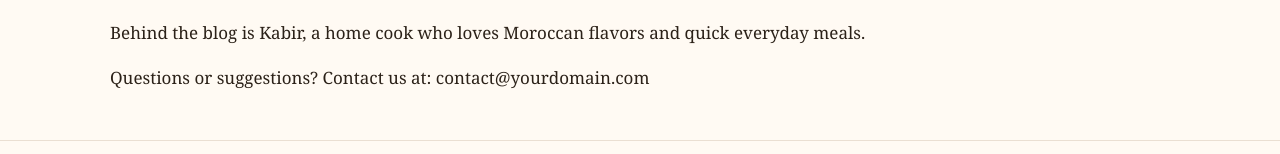
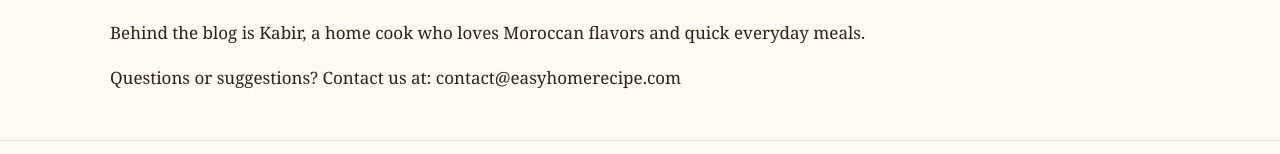
Before and after one commit to easyhomerecipe/recipes-site, a Next.js app: page /about in a window 1280 px wide. Shown: the part 198-352 px from the top of the page. Built offline with nearby package versions, Linux system fonts and the light colour scheme; no server answers.

Commit message:
Fix contact email

```diff
--- a/app/about/page.tsx
+++ b/app/about/page.tsx
@@ -14,7 +14,7 @@ export default function About() {
       <p>
         Behind the blog is {site.author}, a home cook who loves Moroccan flavors and quick everyday meals.
       </p>
-      <p>Questions or suggestions? Contact us at: contact@yourdomain.com</p>
+      <p>Questions or suggestions? Contact us at: contact@easyhomerecipe.com</p>
     </div>
   );
 }
--- a/app/privacy/page.tsx
+++ b/app/privacy/page.tsx
@@ -19,7 +19,7 @@ export default function Privacy() {
       <h2>Analytics</h2>
       <p>We use Google Analytics to understand how visitors use the site. This data is aggregated and anonymous.</p>
       <h2>Contact</h2>
-      <p>For any privacy question, contact: contact@yourdomain.com</p>
+      <p>For any privacy question, contact: contact@easyhomerecipe.com</p>
     </div>
   );
 }
--- a/lib/site.ts
+++ b/lib/site.ts
@@ -4,7 +4,7 @@ export const site = {
   tagline: "Simple, tested recipes for every day",
   description:
     "Easy, tested home recipes with step-by-step instructions, ingredient lists, cooking times and nutrition info.",
-  // Set NEXT_PUBLIC_SITE_URL in Vercel (e.g. https://yourdomain.com)
+  // Set NEXT_PUBLIC_SITE_URL in Vercel (e.g. https://easyhomerecipe.com)
   url: (process.env.NEXT_PUBLIC_SITE_URL || "http://localhost:3000").replace(/\/$/, ""),
   author: "Kabir",
   // Google AdSense publisher ID, e.g. "ca-pub-1234567890123456" (leave empty until approved)
```
Also changed, not shown: 1 other file (tests, documents, lock files or other folders).
